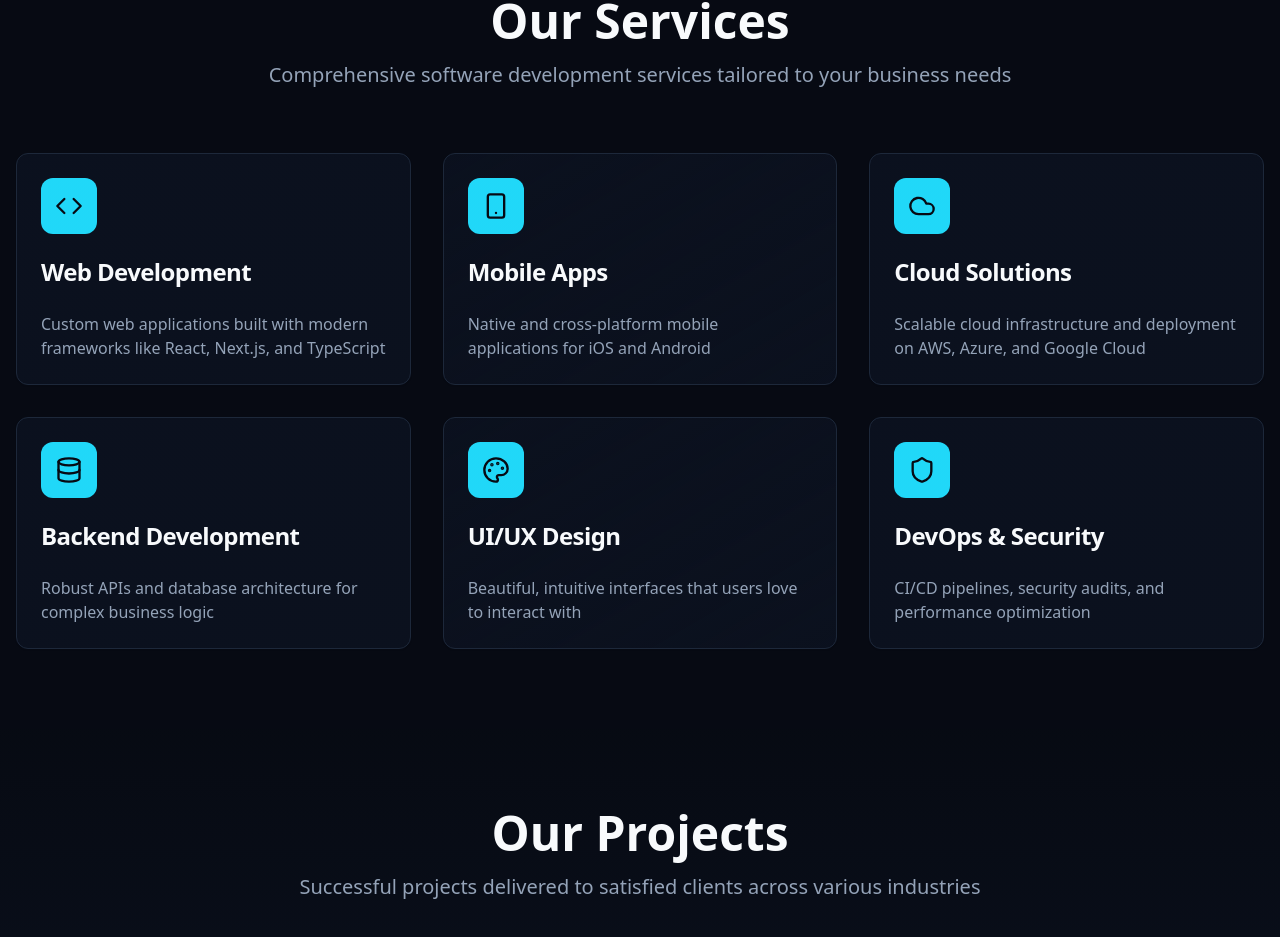
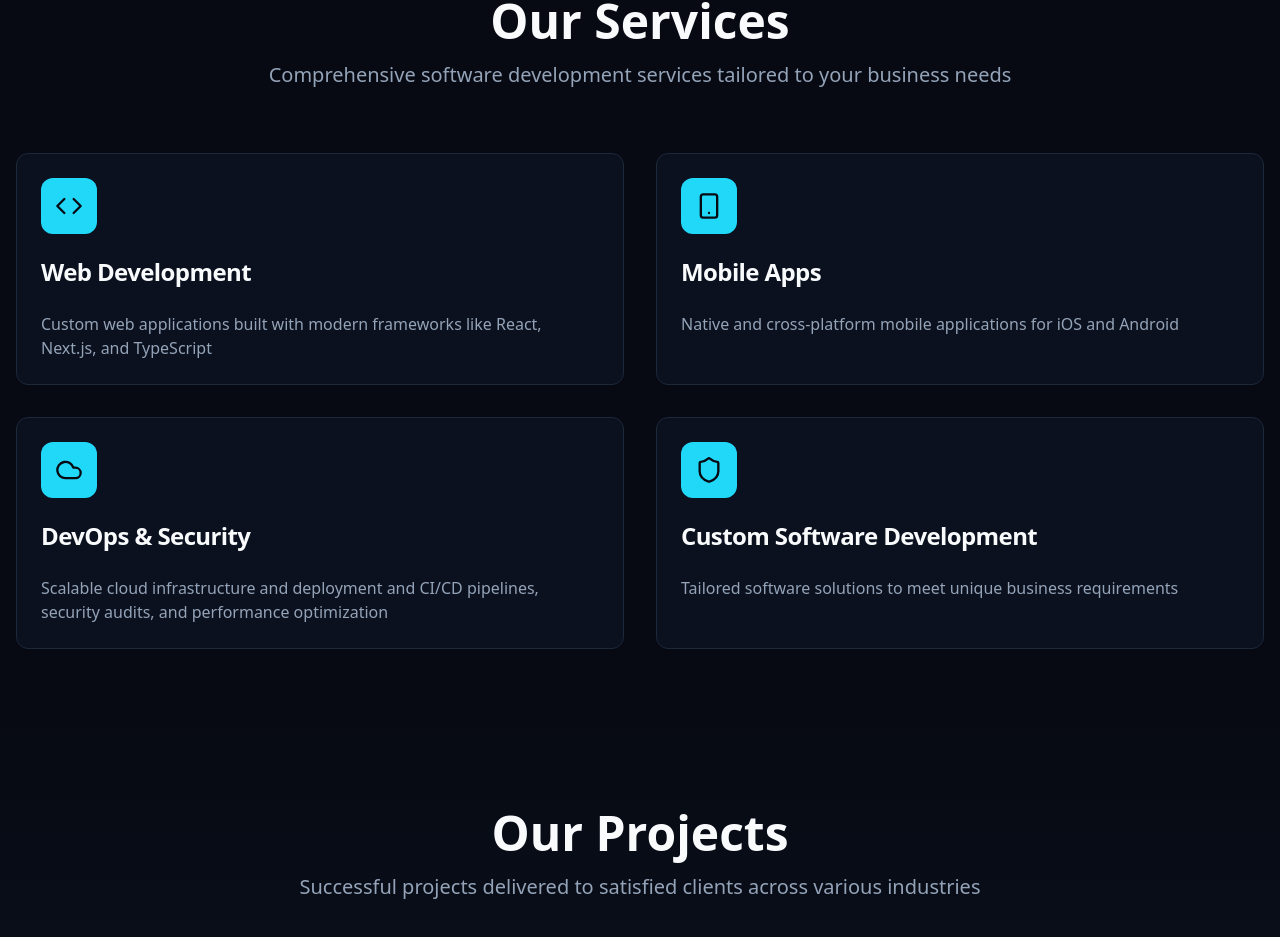
Before and after one commit to painarasimha/dinosaurs, a React (Vite) app: page / in a window 1280 px wide. Shown: the part 1465-2402 px from the top of the page. Built offline with nearby package versions, Linux system fonts and the light colour scheme; no server answers; the HTML template or start-up script is replaced by a standard one.

Commit message:
[fix] remove unused services and update service titles and descriptions in Services component

```diff
--- a/src/components/Services.tsx
+++ b/src/components/Services.tsx
@@ -1,4 +1,4 @@
-import { Code, Smartphone, Cloud, Database, Palette, Shield } from "lucide-react";
+import { Code, Smartphone, Cloud, Shield } from "lucide-react";
 import { Card, CardContent, CardDescription, CardHeader, CardTitle } from "./ui/card";
 
 const services = [
@@ -14,23 +14,13 @@ const services = [
   },
   {
     icon: Cloud,
-    title: "Cloud Solutions",
-    description: "Scalable cloud infrastructure and deployment on AWS, Azure, and Google Cloud",
-  },
-  {
-    icon: Database,
-    title: "Backend Development",
-    description: "Robust APIs and database architecture for complex business logic",
-  },
-  {
-    icon: Palette,
-    title: "UI/UX Design",
-    description: "Beautiful, intuitive interfaces that users love to interact with",
+    title: "DevOps & Security",
+    description: "Scalable cloud infrastructure and deployment and CI/CD pipelines, security audits, and performance optimization",
   },
   {
     icon: Shield,
-    title: "DevOps & Security",
-    description: "CI/CD pipelines, security audits, and performance optimization",
+    title: "Custom Software Development",
+    description: "Tailored software solutions to meet unique business requirements",
   },
 ];
 
@@ -45,7 +35,7 @@ const Services = () => {
           </p>
         </div>
 
-        <div className="grid grid-cols-1 md:grid-cols-2 lg:grid-cols-3 gap-8">
+        <div className="grid grid-cols-1 md:grid-cols-2 lg:grid-cols-2 gap-8">
           {services.map((service, index) => (
             <Card
               key={index}
```
